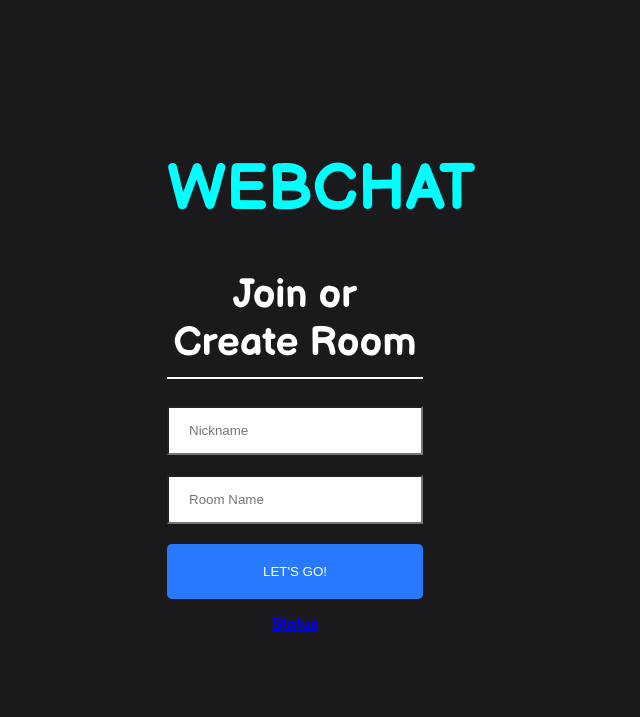
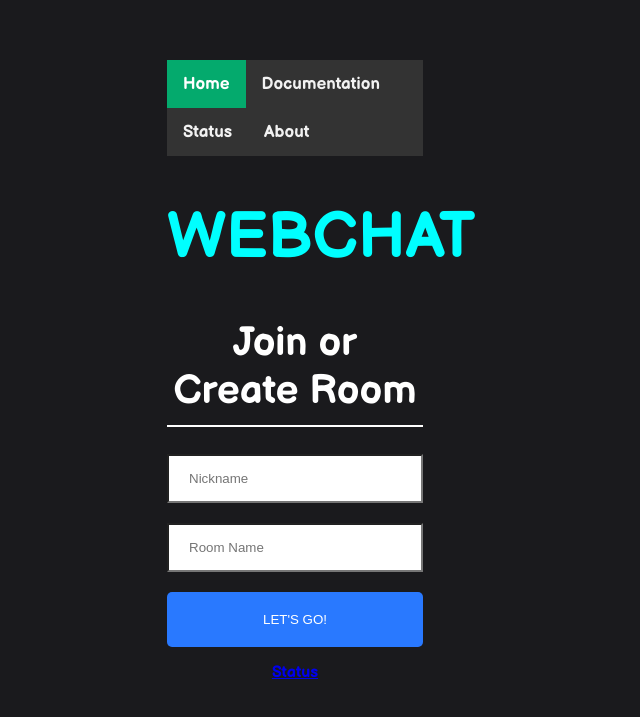
Before and after one commit to Senophyx/pocket-chat-client, a React (Create React App) app: page / in a window 1280 px wide. Shown: the part 229-946 px from the top of the page, without its empty margins (345-985 px from the left). Built offline with nearby package versions, Linux system fonts and the light colour scheme.

Commit message:
Update Join.js

```diff
--- a/src/components/Join/Join.js
+++ b/src/components/Join/Join.js
@@ -7,13 +7,6 @@ export default function SignIn() {
   const [name, setName] = useState('');
   const [room, setRoom] = useState('');
 
- <div class="topnav">
-  <a class="active" href="#home">Home</a>
-  <a href="#news">Documentation</a>
-  <a href="https://webchat.betteruptime.com/">Status</a>
-  <a href="#about">About</a>
-</div>
-
   return (
     <div className="joinOuterContainer">
      <div className="joinInnerContainer">
@@ -21,6 +14,12 @@ export default function SignIn() {
        <style>
        @import url('https://fonts.googleapis.com/css2?family=Balsamiq+Sans:wght@700&display=swap');
        </style>
+       <div class="topnav">
+        <a class="active" href="#home">Home</a>
+        <a href="#news">Documentation</a>
+        <a href="https://webchat.betteruptime.com/">Status</a>
+        <a href="#about">About</a>
+       </div>
        <h1 className="head_logo">WEBCHAT</h1>
        <p> </p>
        <h1 className="heading">Join or Create Room</h1>
```
